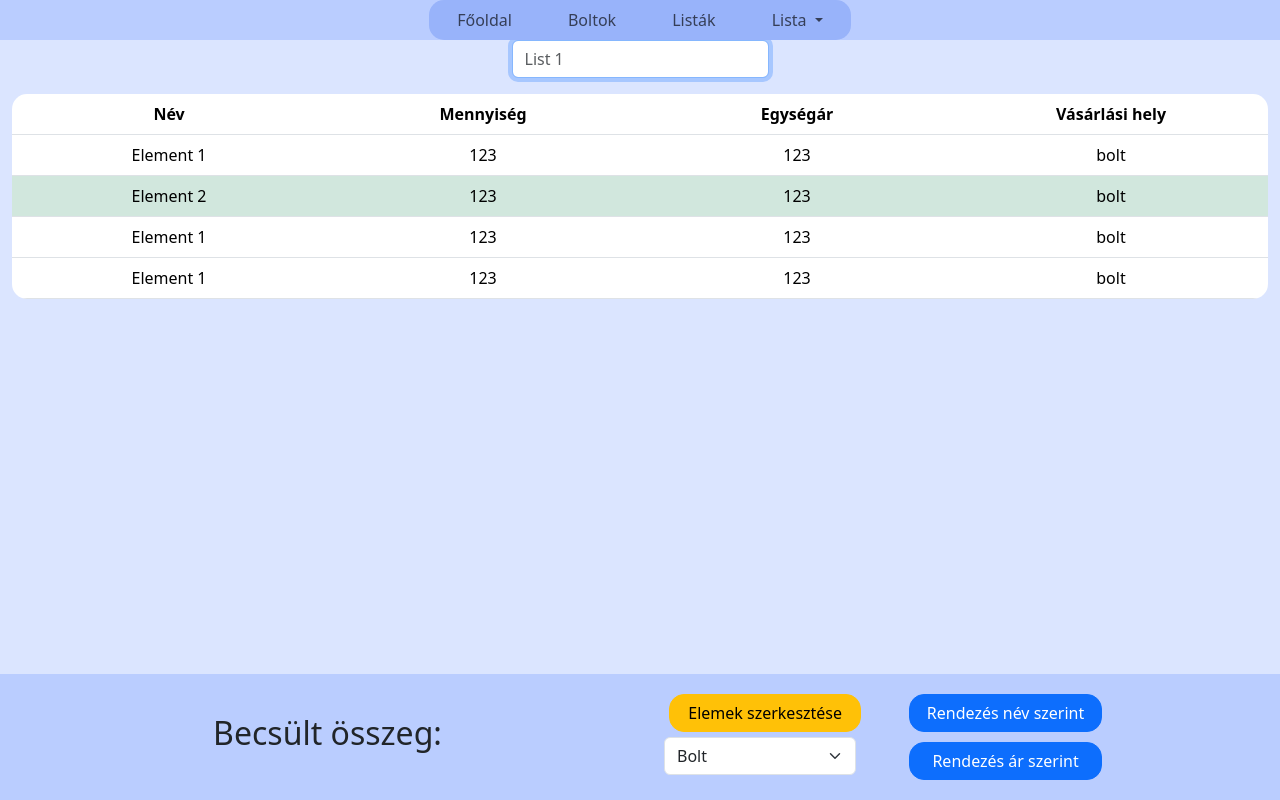
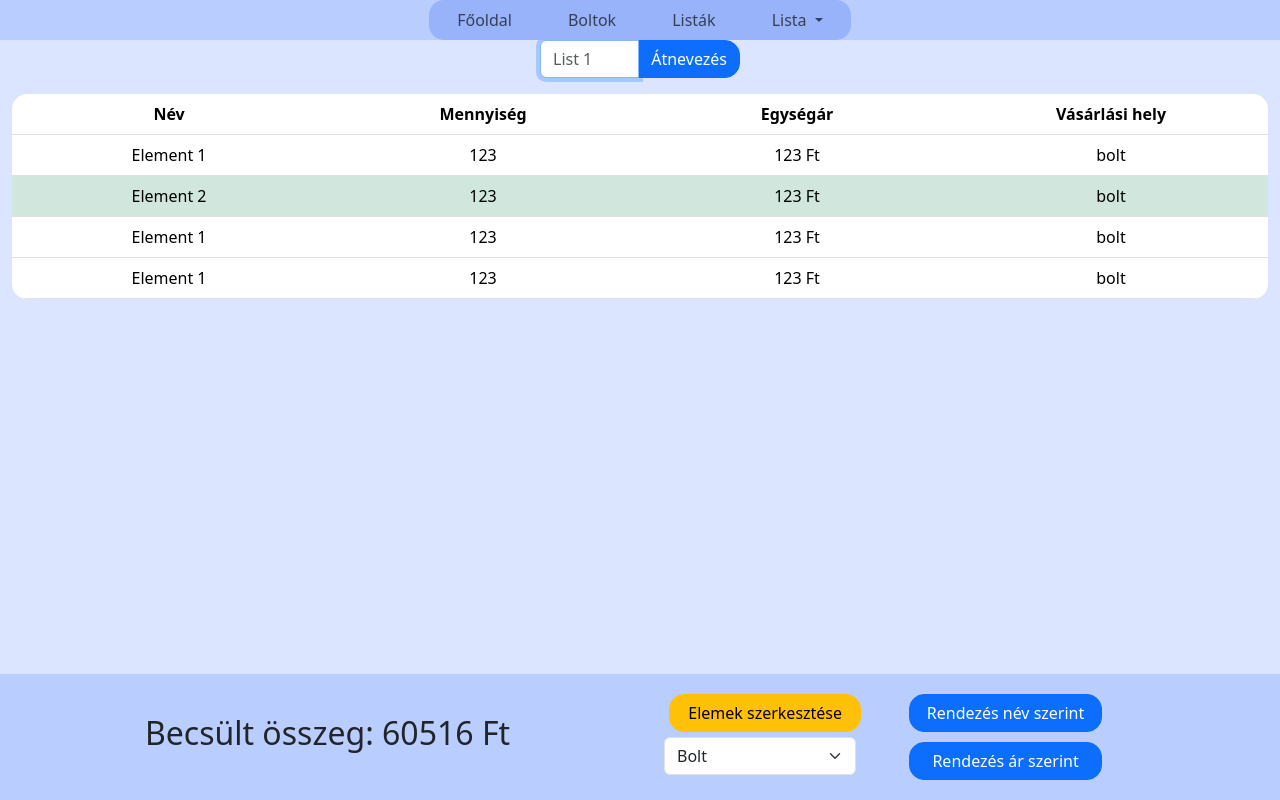
Before and after one commit to bjlaoo/bevasarlolista, a plain HTML site: page index.html in a window 1280 px wide. Both pictures are taken after a click on the element "List 1". Drawn offline with nearby package versions, Linux system fonts and the light colour scheme.

Commit message:
gomb a renamehez

```diff
--- a/css/style.css
+++ b/css/style.css
@@ -118,6 +118,9 @@ select{
     border:1px solid  #D9D9D9;
     position: relative;
 }
+.list-rename{
+    width: 200px;
+}
 .lists{
     margin-bottom: 70px;
     justify-content: center;
--- a/index.html
+++ b/index.html
@@ -51,8 +51,10 @@
   </header>
   <!--MAIN-->
   <section class="starting-container">
+    <div class="center">
       <div class="list-rename center">
         <p class="list-name"></p>
+      </div>
     </div>
     <div class="container-fluid table-container">
       <table class="table">
@@ -71,7 +73,7 @@
     <footer class="container-fluid fixed-bottom">
       <div class="secondary-menu row">
         <div class="col-md-6 center">
-          <h2>Becsült összeg: </h2>
+          <h2>Becsült összeg: <span class="sum"></span></h2>
         </div>
         <div class="col-md-6 center">
           <div class="row container-fluid">
@@ -118,8 +120,10 @@
   </section>
   <!--ELEMENT-->
   <section class="element-container">
+    <div class="center">
       <div class="list-rename center">
         <p class="list-name"></p>
+      </div>
     </div>
     <div class="container-fluid center">
       <div class="row lists element-div-container">
@@ -140,8 +144,10 @@
   </section>
   <!--STORES-->
   <section class="stores-container">
+    <div class="center">
       <div class="list-rename center">
         <p class="list-name"></p>
+      </div>
     </div>
     <div class="container-fluid">
       <table class="store-table table">
@@ -185,7 +191,7 @@
           <form class="form floating">
             <div class="form-floating mb-3">
               <input type="text" class="form-control list-input-name floatingInput" placeholder="Név">
-              <label >Név</label>
+              <label>Név</label>
             </div>
           </form>
         </div>
@@ -204,15 +210,15 @@
           <form class="form floating">
             <div class="form-floating mb-3">
               <input type="text" class="form-control element-input-name floatingInput" placeholder="Név">
-              <label >Név</label>
+              <label>Név</label>
             </div>
             <div class="form-floating mb-3">
               <input type="number" class="form-control element-input-quantity floatingInput" placeholder="Mennyiség">
-              <label >Mennyiség</label>
+              <label>Mennyiség</label>
             </div>
             <div class="form-floating mb-3">
               <input type="number" class="form-control element-input-price floatingInput" placeholder="Egységár">
-              <label >Egységár</label>
+              <label>Egységár</label>
             </div>
             <div class="form-floating">
               <select class="form-select element-input-store floatingSelect" aria-label="Floating label select example">
@@ -240,15 +246,15 @@
           <form class="form floating">
             <div class="form-floating mb-3">
               <input type="text" class="form-control floatingInput" placeholder="Név">
-              <label >Név</label>
+              <label>Név</label>
             </div>
             <div class="form-floating mb-3">
               <input type="text" class="form-control floatingInput" placeholder="Cím">
-              <label >Cím</label>
+              <label>Cím</label>
             </div>
             <div class="form-floating mb-3">
               <input type="text" class="form-control floatingInput" placeholder="Nyitvatartás">
-              <label >Nyitvatartás</label>
+              <label>Nyitvatartás</label>
             </div>
           </form>
         </div>
@@ -266,11 +272,13 @@
         <div class="modal-body">
           <form class="form floating">
             <div class="form-floating mb-3">
-              <input type="text" class="form-control floatingInput element-set-name" placeholder="Eredeti név"><!--placeholder átírása-->
+              <input type="text" class="form-control floatingInput element-set-name"
+                placeholder="Eredeti név"><!--placeholder átírása-->
               <label class="element-set-name-label">Eredeti név</label>
             </div>
             <div class="form-floating mb-3">
-              <input type="number" class="form-control floatingInput element-set-quantity" placeholder="Eredeti mennyiség">
+              <input type="number" class="form-control floatingInput element-set-quantity"
+                placeholder="Eredeti mennyiség">
               <label class="element-set-quantity-label">Eredeti mennyiség</label>
             </div>
             <div class="form-floating mb-3">
@@ -290,7 +298,8 @@
         </div>
         <div class="modal-footer center">
           <button type="button" class="btn btn-outline-danger" data-bs-dismiss="modal">Mégse</button>
-          <button type="button" class="btn btn-primary btn-set-confirmation" data-bs-dismiss="modal">Szerkesztés</button>
+          <button type="button" class="btn btn-primary btn-set-confirmation"
+            data-bs-dismiss="modal">Szerkesztés</button>
         </div>
       </div>
     </div>
@@ -303,15 +312,15 @@
           <form class="form floating">
             <div class="form-floating mb-3">
               <input type="text" class="form-control floatingInput" placeholder="Eredeti név">
-              <label >Eredeti név</label>
+              <label>Eredeti név</label>
             </div>
             <div class="form-floating mb-3">
               <input type="text" class="form-control floatingInput" placeholder="Eredeti cím">
-              <label >Eredeti cím</label>
+              <label>Eredeti cím</label>
             </div>
             <div class="form-floating mb-3">
               <input type="text" class="form-control floatingInput" placeholder="Eredeti nyitvatartás">
-              <label >Eredeti nyitvatartás</label>
+              <label>Eredeti nyitvatartás</label>
             </div>
           </form>
         </div>
--- a/js/element.js
+++ b/js/element.js
@@ -54,7 +54,7 @@ class element{
     }
     toTr() {
 
-        return "<tr class=\"element" + (this.getIsBought() ? " selected-element" : "") + "\"><td>" + this.getName()+ "</td><td>" + this.getQuantity() + "</td><td>" + this.getPrice() + "</td><td>" + this.getStore() + "</td></tr>";
+        return "<tr class=\"element" + (this.getIsBought() ? " selected-element" : "") + "\"><td>" + this.getName()+ "</td><td>" + this.getQuantity() + "</td><td>" + this.getPrice() + " Ft</td><td>" + this.getStore() + "</td></tr>";
     }
 
     toDiv(){
--- a/js/script.js
+++ b/js/script.js
@@ -18,7 +18,6 @@ xmlhttp.onload = function () {
 
     selectedList = lists[0];
     write();
-
 
     //add list
     document.querySelector(".btn-add-list").addEventListener("click", function () {
@@ -90,9 +89,9 @@ xmlhttp.onload = function () {
                 document.querySelector(".element-set-price-label").innerHTML = selectedList.getElements()[index].getPrice();
                 document.querySelector(".element-set-store-selected").innerHTML = selectedList.getElements()[index].getStore();
 
-                selectedList.getElements()[index].setName(document.querySelector(".element-set-name").value=selectedList.getElements()[index].getName());
-                selectedList.getElements()[index].setQuantity(document.querySelector(".element-set-quantity").value=selectedList.getElements()[index].getQuantity());
-                selectedList.getElements()[index].setPrice(document.querySelector(".element-set-price").value=selectedList.getElements()[index].getPrice());
+                selectedList.getElements()[index].setName(document.querySelector(".element-set-name").value = selectedList.getElements()[index].getName());
+                selectedList.getElements()[index].setQuantity(document.querySelector(".element-set-quantity").value = selectedList.getElements()[index].getQuantity());
+                selectedList.getElements()[index].setPrice(document.querySelector(".element-set-price").value = selectedList.getElements()[index].getPrice());
                 //selectedList.getElements()[index].setStore(document.querySelector(".element-input-store").options[document.querySelector(".element-input-store").selectedIndex].text);
             })
         }
@@ -181,7 +180,7 @@ function write() {
     }
     toDelList = [];
     listdivs = document.querySelectorAll(".list");
-    circlePlacesList=document.querySelectorAll(".circle-list");
+    circlePlacesList = document.querySelectorAll(".circle-list");
 
     for (let i = 0; i < listdivs.length; i++) {
         (function (index) {
@@ -190,13 +189,13 @@ function write() {
                     if (listdivs[index].classList.contains("selected-list") || listdivs[index].classList.contains("plus")) {
                         listdivs[index].classList.remove("selected-list");
                         toDelList.splice(listdivs[index].classList[2], 1);
-                        circlePlacesList[index-1].innerHTML="";
-                        circlePlacesList[index-1].innerHTML="<svg xmlns=\"http://www.w3.org/2000/svg\" width=\"16\" height=\"16\" fill=\"currentColor\" class=\"bi bi-circle circle-list\" viewBox=\"0 0 16 16\"><path d=\"M8 15A7 7 0 1 1 8 1a7 7 0 0 1 0 14m0 1A8 8 0 1 0 8 0a8 8 0 0 0 0 16\"/></svg>";
+                        circlePlacesList[index - 1].innerHTML = "";
+                        circlePlacesList[index - 1].innerHTML = "<svg xmlns=\"http://www.w3.org/2000/svg\" width=\"16\" height=\"16\" fill=\"currentColor\" class=\"bi bi-circle circle-list\" viewBox=\"0 0 16 16\"><path d=\"M8 15A7 7 0 1 1 8 1a7 7 0 0 1 0 14m0 1A8 8 0 1 0 8 0a8 8 0 0 0 0 16\"/></svg>";
                     } else {
                         listdivs[index].classList.add("selected-list");
                         toDelList.push(listdivs[index].classList[2]);
-                        circlePlacesList[index-1].innerHTML="";
-                        circlePlacesList[index-1].innerHTML="<svg xmlns=\"http://www.w3.org/2000/svg\" width=\"16\" height=\"16\" fill=\"currentColor\" class=\"bi bi-x-circle circle-list\" viewBox=\"0 0 16 16\"><path d=\"M8 15A7 7 0 1 1 8 1a7 7 0 0 1 0 14m0 1A8 8 0 1 0 8 0a8 8 0 0 0 0 16\"/><path d=\"M4.646 4.646a.5.5 0 0 1 .708 0L8 7.293l2.646-2.647a.5.5 0 0 1 .708.708L8.707 8l2.647 2.646a.5.5 0 0 1-.708.708L8 8.707l-2.646 2.647a.5.5 0 0 1-.708-.708L7.293 8 4.646 5.354a.5.5 0 0 1 0-.708\"/></svg>";
+                        circlePlacesList[index - 1].innerHTML = "";
+                        circlePlacesList[index - 1].innerHTML = "<svg xmlns=\"http://www.w3.org/2000/svg\" width=\"16\" height=\"16\" fill=\"currentColor\" class=\"bi bi-x-circle circle-list\" viewBox=\"0 0 16 16\"><path d=\"M8 15A7 7 0 1 1 8 1a7 7 0 0 1 0 14m0 1A8 8 0 1 0 8 0a8 8 0 0 0 0 16\"/><path d=\"M4.646 4.646a.5.5 0 0 1 .708 0L8 7.293l2.646-2.647a.5.5 0 0 1 .708.708L8.707 8l2.647 2.646a.5.5 0 0 1-.708.708L8 8.707l-2.646 2.647a.5.5 0 0 1-.708-.708L7.293 8 4.646 5.354a.5.5 0 0 1 0-.708\"/></svg>";
                     }
                 }
             });
@@ -221,20 +220,20 @@ function write() {
     //selectelement-div
     toDelElements = [];
     elementsDiv = document.querySelectorAll(".element-div");
-    circlePlaces=document.querySelectorAll(".circle");
+    circlePlaces = document.querySelectorAll(".circle");
     for (let i = 0; i < elementsDiv.length; i++) {
         (function (index) {
             elementsDiv[index].addEventListener("click", function (event) {
                 if (event.target == elementsDiv[index]) {
                     if (elementsDiv[index].classList.contains("selected-div")) {
                         elementsDiv[index].classList.remove("selected-div");
-                        circlePlaces[index].innerHTML="";
-                        circlePlaces[index].innerHTML+="<svg xmlns=\"http://www.w3.org/2000/svg\" width=\"16\" height=\"16\" fill=\"currentColor\" class=\"bi bi-circle circle\" viewBox=\"0 0 16 16\"><path d=\"M8 15A7 7 0 1 1 8 1a7 7 0 0 1 0 14m0 1A8 8 0 1 0 8 0a8 8 0 0 0 0 16\"/></svg>";
+                        circlePlaces[index].innerHTML = "";
+                        circlePlaces[index].innerHTML += "<svg xmlns=\"http://www.w3.org/2000/svg\" width=\"16\" height=\"16\" fill=\"currentColor\" class=\"bi bi-circle circle\" viewBox=\"0 0 16 16\"><path d=\"M8 15A7 7 0 1 1 8 1a7 7 0 0 1 0 14m0 1A8 8 0 1 0 8 0a8 8 0 0 0 0 16\"/></svg>";
                         toDelElements.splice(elementsDiv[index].classList[2], 1);
                     } else {
                         elementsDiv[index].classList.add("selected-div");
-                        circlePlaces[index].innerHTML="";
-                        circlePlaces[index].innerHTML+="<svg xmlns=\"http://www.w3.org/2000/svg\" width=\"16\" height=\"16\" fill=\"currentColor\" class=\"bi bi-x-circle circle\" viewBox=\"0 0 16 16\"><path d=\"M8 15A7 7 0 1 1 8 1a7 7 0 0 1 0 14m0 1A8 8 0 1 0 8 0a8 8 0 0 0 0 16\"/><path d=\"M4.646 4.646a.5.5 0 0 1 .708 0L8 7.293l2.646-2.647a.5.5 0 0 1 .708.708L8.707 8l2.647 2.646a.5.5 0 0 1-.708.708L8 8.707l-2.646 2.647a.5.5 0 0 1-.708-.708L7.293 8 4.646 5.354a.5.5 0 0 1 0-.708\"/></svg>";
+                        circlePlaces[index].innerHTML = "";
+                        circlePlaces[index].innerHTML += "<svg xmlns=\"http://www.w3.org/2000/svg\" width=\"16\" height=\"16\" fill=\"currentColor\" class=\"bi bi-x-circle circle\" viewBox=\"0 0 16 16\"><path d=\"M8 15A7 7 0 1 1 8 1a7 7 0 0 1 0 14m0 1A8 8 0 1 0 8 0a8 8 0 0 0 0 16\"/><path d=\"M4.646 4.646a.5.5 0 0 1 .708 0L8 7.293l2.646-2.647a.5.5 0 0 1 .708.708L8.707 8l2.647 2.646a.5.5 0 0 1-.708.708L8 8.707l-2.646 2.647a.5.5 0 0 1-.708-.708L7.293 8 4.646 5.354a.5.5 0 0 1 0-.708\"/></svg>";
                         toDelElements.push(elementsDiv[index].classList[2]);
                     }
                 }
@@ -243,10 +242,10 @@ function write() {
     }
 
     //store writeout
-    const TableElementCount=10;
+    const TableElementCount = 10;
     let tableNumber = Math.ceil(storeslist.length / TableElementCount);
     let div = document.querySelector(".store-table");
-    let storeindex=0;
+    let storeindex = 0;
     for (let i = 0; i < tableNumber; i++) {
         div.innerHTML += "<tbody class=\"page-" + i + " page\"></tbody>";
 
@@ -303,35 +302,50 @@ function write() {
         });
     }
 
-
+    //becsült összeg
+    sum = 0;
+    for (let i = 0; i < selectedList.getElements().length; i++) {
+        if (selectedList.getElements()[i] != null) {
+            sum += (selectedList.getElements()[i].getQuantity() * selectedList.getElements()[i].getPrice());
+        }
+    }
+    document.querySelector(".sum").innerHTML = sum + " Ft";
 
     //list rename
     let listName = document.querySelectorAll(".list-name");
-    for(let i=0;i<listName.length;i++){
+    for (let i = 0; i < listName.length; i++) {
         listName[i].innerHTML = selectedList.getName() + "<sup><svg xmlns=\"http://www.w3.org/2000/svg\" width=\"10\" height=\"10\" fill=\"currentColor\" class=\"bi bi-pencil-square\" viewBox=\"0 0 16 16\"><path d=\"M15.502 1.94a.5.5 0 0 1 0 .706L14.459 3.69l-2-2L13.502.646a.5.5 0 0 1 .707 0l1.293 1.293zm-1.75 2.456-2-2L4.939 9.21a.5.5 0 0 0-.121.196l-.805 2.414a.25.25 0 0 0 .316.316l2.414-.805a.5.5 0 0 0 .196-.12l6.813-6.814z\"/><path fill-rule=\"evenodd\" d=\"M1 13.5A1.5 1.5 0 0 0 2.5 15h11a1.5 1.5 0 0 0 1.5-1.5v-6a.5.5 0 0 0-1 0v6a.5.5 0 0 1-.5.5h-11a.5.5 0 0 1-.5-.5v-11a.5.5 0 0 1 .5-.5H9a.5.5 0 0 0 0-1H2.5A1.5 1.5 0 0 0 1 2.5z\"/></svg></sup>";
         listName[i].addEventListener("click", function () {
+
             let originalText = selectedList.getName();
-        listName[i].innerHTML = '<input type="text" class="form-control" placeholder="' + selectedList.getName() + '">';
-        let inputElement = listName[i].querySelector('input');
+            document.querySelectorAll(".list-rename")[i].innerHTML = '<div class="input-group mb-3"><input type="text" class="form-control" placeholder="' + selectedList.getName() + '" aria-label="Recipients username" aria-describedby="button-addon2"> <button class="btn btn-primary btn-rename" type="button" id="button-addon2">Átnevezés</button></div>';
+
+
+            let inputElement = document.querySelectorAll(".list-rename")[i].querySelector('input');
             inputElement.focus();
-
-        // Remove existing "keydown" event listener
+            document.querySelector(".btn-rename").addEventListener("click", function () {
+                selectedList.setName(inputElement.value);
+                document.querySelectorAll(".list-rename")[i].innerHTML = '<p class="list-name"><sup><svg xmlns="http://www.w3.org/2000/svg" width="10" height="10" fill="currentColor" class="bi bi-pencil-square" viewBox="0 0 16 16"><path d="M15.502 1.94a.5.5 0 0 1 0 .706L14.459 3.69l-2-2L13.502.646a.5.5 0 0 1 .707 0l1.293 1.293zm-1.75 2.456-2-2L4.939 9.21a.5.5 0 0 0-.121.196l-.805 2.414a.25.25 0 0 0 .316.316l2.414-.805a.5.5 0 0 0 .196-.12l6.813-6.814z"/><path fill-rule="evenodd" d="M1 13.5A1.5 1.5 0 0 0 2.5 15h11a1.5 1.5 0 0 0 1.5-1.5v-6a.5.5 0 0 0-1 0v6a.5.5 0 0 1-.5.5h-11a.5.5 0 0 1-.5-.5v-11a.5.5 0 0 1 .5-.5H9a.5.5 0 0 0 0-1H2.5A1.5 1.5 0 0 0 1 2.5z"/></svg></sup></p>';
+                write(selectedList);
+            })
             $(document).off("keydown");
-
-        // Add new "keydown" event listener
             $(document).on("keydown", function (event) {
                 switch (event.keyCode) {
                     case 13: // Enter key
                         selectedList.setName(inputElement.value);
-                    write();
+                        document.querySelectorAll(".list-rename")[i].innerHTML = '<p class="list-name"><sup><svg xmlns="http://www.w3.org/2000/svg" width="10" height="10" fill="currentColor" class="bi bi-pencil-square" viewBox="0 0 16 16"><path d="M15.502 1.94a.5.5 0 0 1 0 .706L14.459 3.69l-2-2L13.502.646a.5.5 0 0 1 .707 0l1.293 1.293zm-1.75 2.456-2-2L4.939 9.21a.5.5 0 0 0-.121.196l-.805 2.414a.25.25 0 0 0 .316.316l2.414-.805a.5.5 0 0 0 .196-.12l6.813-6.814z"/><path fill-rule="evenodd" d="M1 13.5A1.5 1.5 0 0 0 2.5 15h11a1.5 1.5 0 0 0 1.5-1.5v-6a.5.5 0 0 0-1 0v6a.5.5 0 0 1-.5.5h-11a.5.5 0 0 1-.5-.5v-11a.5.5 0 0 1 .5-.5H9a.5.5 0 0 0 0-1H2.5A1.5 1.5 0 0 0 1 2.5z"/></svg></sup></p>';
+                        write(selectedList);
                         break;
                     case 27: // Escape key
-                    listName[i].innerHTML = originalText + '<sup><svg xmlns="http://www.w3.org/2000/svg" width="10" height="10" fill="currentColor" class="bi bi-pencil-square" viewBox="0 0 16 16"><path d="M15.502 1.94a.5.5 0 0 1 0 .706L14.459 3.69l-2-2L13.502.646a.5.5 0 0 1 .707 0l1.293 1.293zm-1.75 2.456-2-2L4.939 9.21a.5.5 0 0 0-.121.196l-.805 2.414a.25.25 0 0 0 .316.316l2.414-.805a.5.5 0 0 0 .196-.12l6.813-6.814z"/><path fill-rule="evenodd" d="M1 13.5A1.5 1.5 0 0 0 2.5 15h11a1.5 1.5 0 0 0 1.5-1.5v-6a.5.5 0 0 0-1 0v6a.5.5 0 0 1-.5.5h-11a.5.5 0 0 1-.5-.5v-11a.5.5 0 0 1 .5-.5H9a.5.5 0 0 0 0-1H2.5A1.5 1.5 0 0 0 1 2.5z"/></svg></sup>';
+                        document.querySelectorAll(".list-rename")[i].innerHTML = '<p class="list-name"><sup><svg xmlns="http://www.w3.org/2000/svg" width="10" height="10" fill="currentColor" class="bi bi-pencil-square" viewBox="0 0 16 16"><path d="M15.502 1.94a.5.5 0 0 1 0 .706L14.459 3.69l-2-2L13.502.646a.5.5 0 0 1 .707 0l1.293 1.293zm-1.75 2.456-2-2L4.939 9.21a.5.5 0 0 0-.121.196l-.805 2.414a.25.25 0 0 0 .316.316l2.414-.805a.5.5 0 0 0 .196-.12l6.813-6.814z"/><path fill-rule="evenodd" d="M1 13.5A1.5 1.5 0 0 0 2.5 15h11a1.5 1.5 0 0 0 1.5-1.5v-6a.5.5 0 0 0-1 0v6a.5.5 0 0 1-.5.5h-11a.5.5 0 0 1-.5-.5v-11a.5.5 0 0 1 .5-.5H9a.5.5 0 0 0 0-1H2.5A1.5 1.5 0 0 0 1 2.5z"/></svg></sup></p>';
+                        write(selectedList);
                         break;
                 }
             });
+
         });
     }
+
     //edit element
     editElements = document.querySelectorAll(".btn-set-element");
     for (let i = 0; i < editElements.length; i++) {
@@ -350,9 +364,9 @@ function write() {
             document.querySelector(".element-set-price-label").innerHTML = selectedList.getElements()[index].getPrice();
             document.querySelector(".element-set-store-selected").innerHTML = selectedList.getElements()[index].getStore();
 
-            selectedList.getElements()[index].setName(document.querySelector(".element-set-name").value=selectedList.getElements()[index].getName());
-            selectedList.getElements()[index].setQuantity(document.querySelector(".element-set-quantity").value=selectedList.getElements()[index].getQuantity());
-            selectedList.getElements()[index].setPrice(document.querySelector(".element-set-price").value=selectedList.getElements()[index].getPrice());
+            selectedList.getElements()[index].setName(document.querySelector(".element-set-name").value = selectedList.getElements()[index].getName());
+            selectedList.getElements()[index].setQuantity(document.querySelector(".element-set-quantity").value = selectedList.getElements()[index].getQuantity());
+            selectedList.getElements()[index].setPrice(document.querySelector(".element-set-price").value = selectedList.getElements()[index].getPrice());
             //selectedList.getElements()[index].setStore(document.querySelector(".element-input-store").options[document.querySelector(".element-input-store").selectedIndex].text);
         })
     }
--- a/json/data.json
+++ b/json/data.json
@@ -11,6 +11,11 @@
             {"name":"Element 1","quantity":"123","price":"123","store":"bolt","isBought":false},
             {"name":"Element 1","quantity":"123","price":"123","store":"bolt","isBought":true},
             {"name":"Element 1","quantity":"123","price":"123","store":"bolt","isBought":false}
+        ]},
+        {"name":"Bevásárló lista","elements":[
+            {"name":"Körte","quantity":"1","price":"999","store":"Lidl","isBought":true},
+            {"name":"Alma","quantity":"2","price":"349","store":"Tesco","isBought":false},
+            {"name":"Banán","quantity":"1","price":"685 ","store":"Aldi","isBought":true}
         ]}
     ],
     "stores":[
```
Lines whose indentation alone changed are shown as unchanged.
